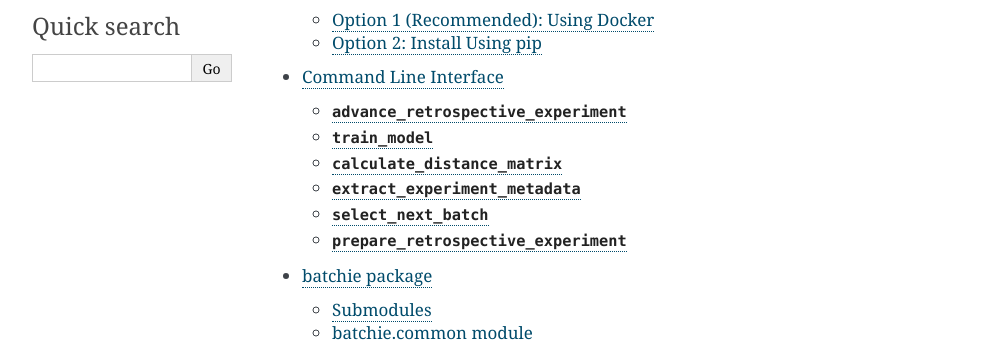
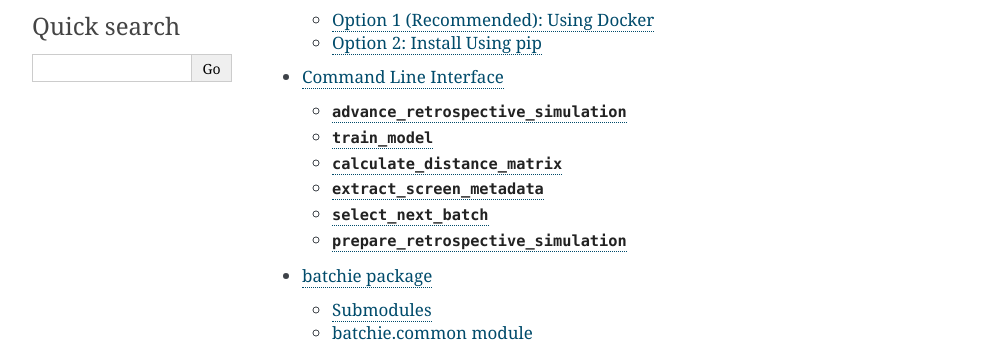
Before and after one commit to tansey-lab/batchie, a Sphinx documentation site: the page built from docs/index.rst, in a window 1280 px wide. Shown: the part 236-578 px from the top of the page, without its empty margins (148-1141 px from the left). Built offline with Sphinx 7.4.7, drawn with Linux system fonts in a browser that asks for light colours.

Commit message:
fix docs

```diff
--- a/docs/command_line_interface.rst
+++ b/docs/command_line_interface.rst
@@ -4,14 +4,14 @@ Command Line Interface
 Batchie provides a suite of command line utilities that allow users to script running the pipeline end to end.
 
 
-.. _cli_advance_retrospective_experiment:
+.. _cli_advance_retrospective_simulation:
 
-``advance_retrospective_experiment``
+``advance_retrospective_simulation``
 -------------------------------------
 
 .. argparse::
-   :ref: batchie.cli.advance_retrospective_experiment.get_parser
-   :prog: advance_retrospective_experiment
+   :ref: batchie.cli.advance_retrospective_simulation.get_parser
+   :prog: advance_retrospective_simulation
 
 
 .. _cli_train_model:
@@ -34,14 +34,14 @@ Batchie provides a suite of command line utilities that allow users to script ru
    :prog: calculate_distance_matrix
 
 
-.. _cli_extract_experiment_metadata:
+.. _cli_extract_screen_metadata:
 
-``extract_experiment_metadata``
+``extract_screen_metadata``
 -------------------------------
 
 .. argparse::
-   :ref: batchie.cli.extract_experiment_metadata.get_parser
-   :prog: extract_experiment_metadata
+   :ref: batchie.cli.extract_screen_metadata.get_parser
+   :prog: extract_screen_metadata
 
 
 .. _cli_select_next_batch:
@@ -54,11 +54,11 @@ Batchie provides a suite of command line utilities that allow users to script ru
    :prog: select_next_batch
 
 
-.. _cli_prepare_retrospective_experiment:
+.. _cli_prepare_retrospective_simulation:
 
-``prepare_retrospective_experiment``
+``prepare_retrospective_simulation``
 ------------------------------------
 
 .. argparse::
-   :ref: batchie.cli.prepare_retrospective_experiment.get_parser
-   :prog: prepare_retrospective_experiment
+   :ref: batchie.cli.prepare_retrospective_simulation.get_parser
+   :prog: prepare_retrospective_simulation
--- a/docs/install.rst
+++ b/docs/install.rst
@@ -22,4 +22,4 @@ Batchie can be installed directly as a python package using pip.
 
 .. code::
 
-    pip install git+https://github.com/tansey-lab/bayestme
+    pip install git+https://github.com/tansey-lab/batchie
```
